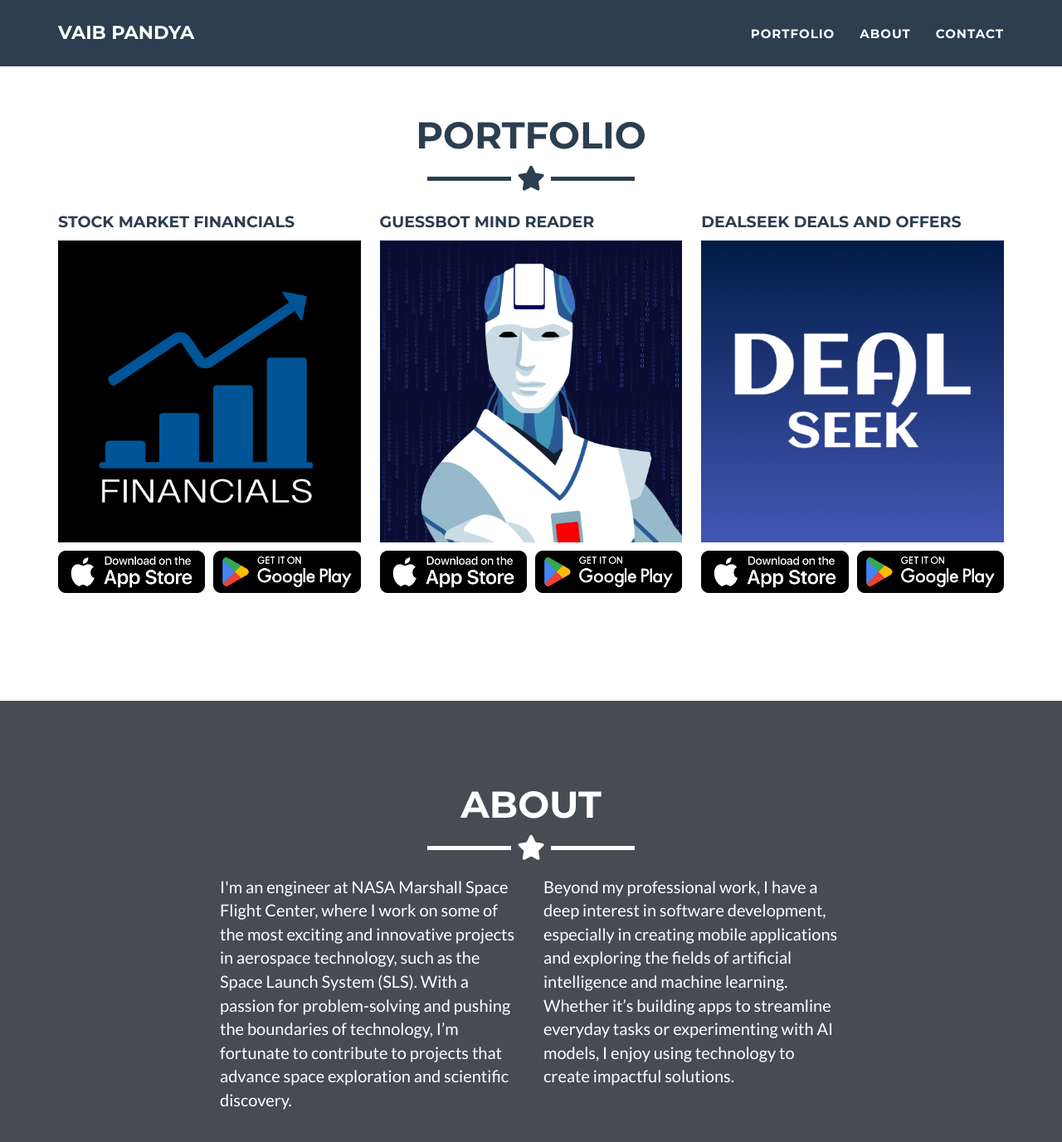
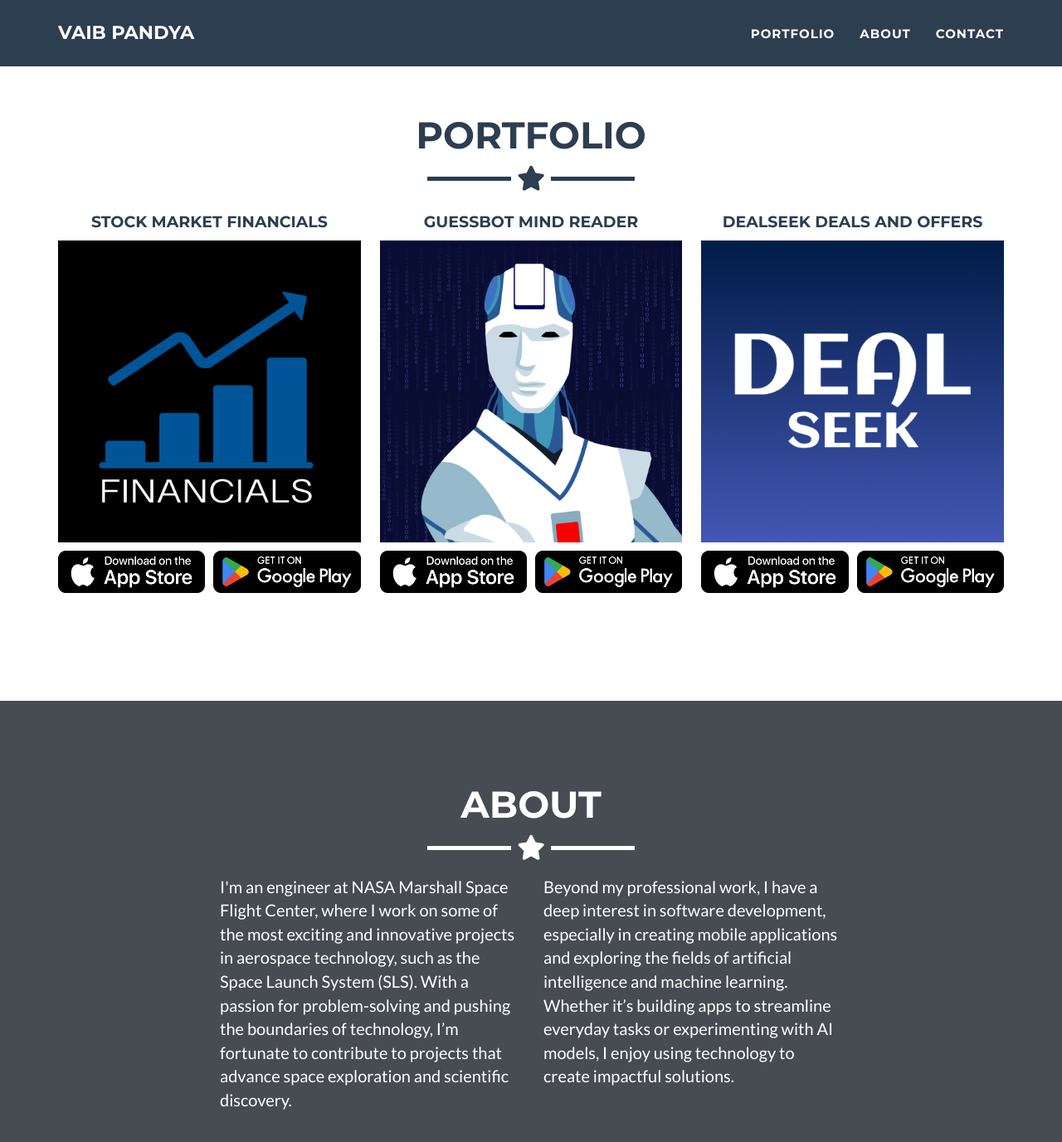
Before and after one commit to pandyav/pandyav.github.io, a Jekyll site: the page built from _posts/2014-07-18-project-1.markdown, in a window 1280 px wide and 1400 px high, scrolled down 737 px. Shown: the top 1377 px of the window at 83% size. Built offline with Jekyll 4.4.1, drawn with Linux system fonts in a browser that asks for light colours.

Commit message:
main pic

```diff
--- a/_includes/css/main.css
+++ b/_includes/css/main.css
@@ -297,6 +297,11 @@
     border-radius: 4px;
 }
 
+.portfolio-title {
+    text-align: center;
+    margin-top: 10px;
+}
+
 
 .btn-outline {
     margin-top: 15px;
```
